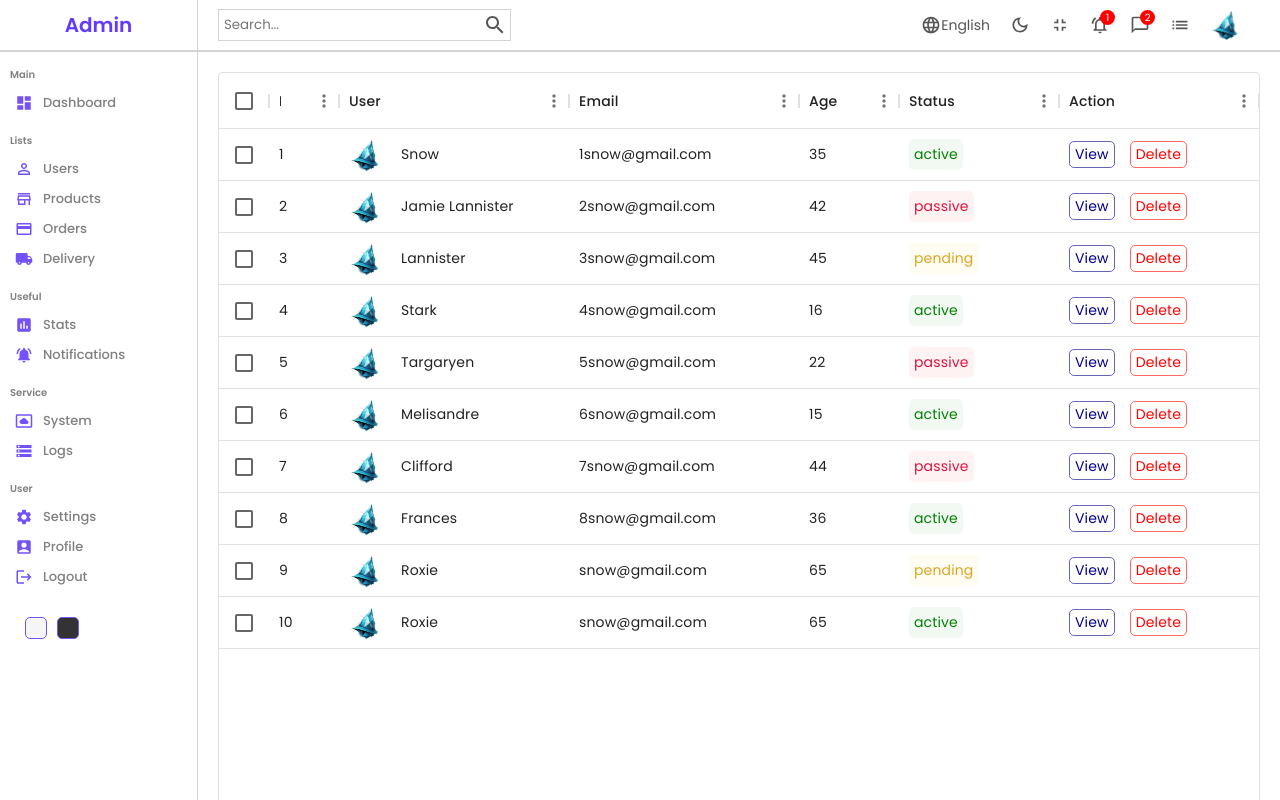
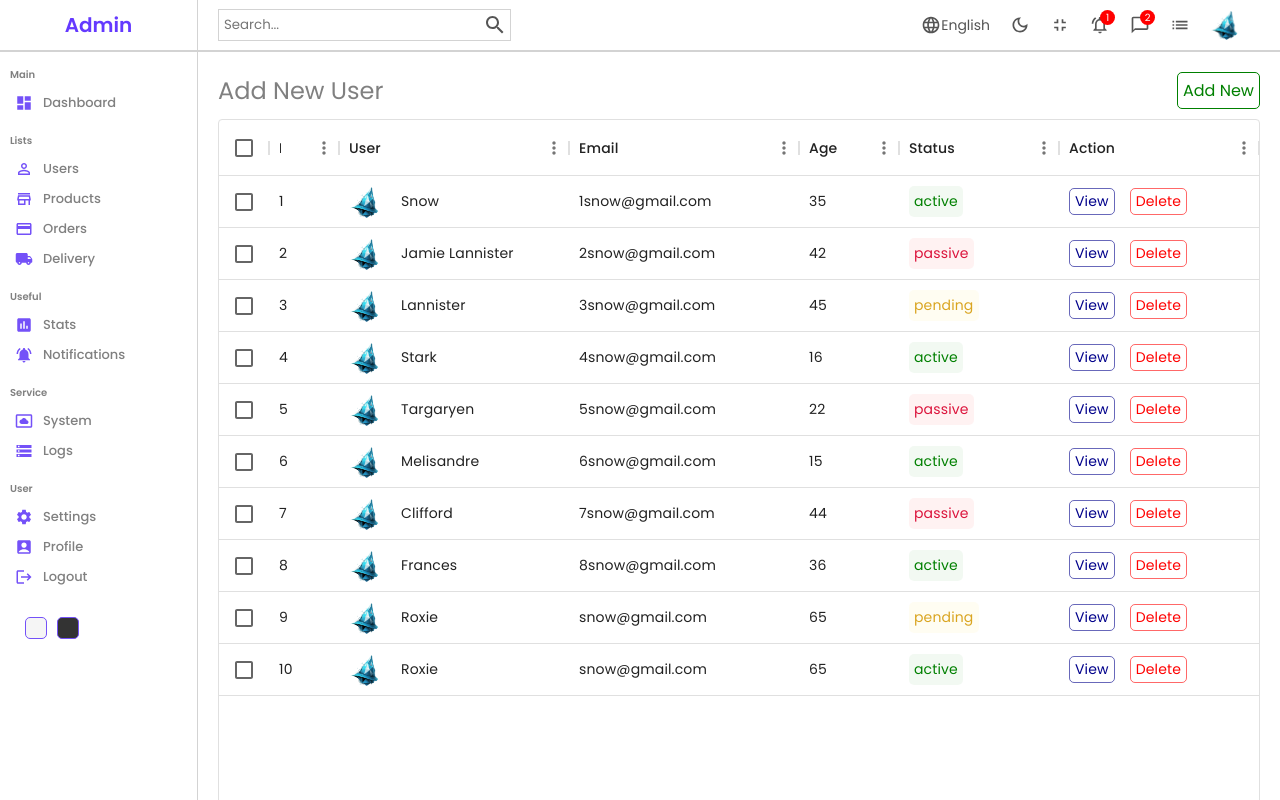
Before and after one commit to Coding-Jesus/Dashboard, a React (Create React App) app in the folder dashboard/: page /users in a window 1280 px wide. Shown: the top 800 px of the page. Built offline with nearby package versions, Linux system fonts and the light colour scheme.

Commit message:
add Router Dom Links

```diff
--- a/dashboard/src/components/datatable/Datatable.jsx
+++ b/dashboard/src/components/datatable/Datatable.jsx
@@ -1,6 +1,7 @@
 import './datatable.scss'
 import { DataGrid } from '@mui/x-data-grid';
 import { userColumns, userRows } from '../../datatablesource';
+import { Link } from 'react-router-dom';
 
 const Datatable = () => {
     const actionColumn = [{
@@ -10,7 +11,9 @@
         renderCell: () => {
             return (
                 <div className="cellAction">
-                    <div className="viewButton">View</div>
+                    <Link to="/users/test" style={{ textDecoration: "none" }}>
+                        <div className="viewButton">View</div>
+                    </Link>
                     <div className="deleteButton">Delete</div>
                 </div>
             );
@@ -19,6 +22,12 @@
     ];
     return (
         <div className="datatable">
+            <div className="datatableTitle">
+                Add New User
+                <Link to="/users/new" style={{ textDecoration: "none" }} className="link">
+                    Add New
+                </Link>
+            </div>
             <DataGrid
                 rows={userRows}
                 columns={userColumns.concat(actionColumn)}
--- a/dashboard/src/components/datatable/datatable.scss
+++ b/dashboard/src/components/datatable/datatable.scss
@@ -1,6 +1,27 @@
 .datatable {
     height: 850px;
     padding: 20px;
+
+    .datatableTitle {
+        width: 100%;
+        font-size: 24px;
+        color: gray;
+        margin-bottom: 10px;
+        display: flex;
+        align-items: center;
+        justify-content: space-between;
+
+        .link {
+            text-decoration: none;
+            color: green;
+            font-size: 16px;
+            font-weight: 400;
+            border: 1px solid green;
+            padding: 5px;
+            border-radius: 5px;
+            cursor: pointer;
+        }
+    }
 
     .cellWithImg {
         display: flex;
--- a/dashboard/src/components/sidebar/Sidebar.jsx
+++ b/dashboard/src/components/sidebar/Sidebar.jsx
@@ -11,30 +11,39 @@
 import SettingsIcon from '@mui/icons-material/Settings';
 import AccountBoxIcon from '@mui/icons-material/AccountBox';
 import LogoutIcon from '@mui/icons-material/Logout';
+import { Link } from 'react-router-dom';
 
 const sidebar = () => {
     return (
         <div className='sidebar'>
             <div className="top">
+                <Link to="/" style={{ textDecoration: "none" }}>
                     <span className="logo">Admin</span>
+                </Link>
             </div>
             <hr />
             <div className="center">
                 <ul>
                     <p className="title">Main</p>
+                    <Link to="/" style={{ textDecoration: "none" }}>
                         <li>
                             <DashboardIcon className="icon" />
                             <span>Dashboard</span>
                         </li>
+                    </Link>
                     <p className="title">Lists</p>
+                    <Link to="/users" style={{ textDecoration: "none" }}>
                         <li>
                             <PersonOutlineOutlinedIcon className="icon" />
                             <span>Users</span>
                         </li>
+                    </Link>
+                    <Link to="/products" style={{ textDecoration: "none" }}>
                         <li>
                             <StoreOutlinedIcon className="icon" />
                             <span>Products</span>
                         </li>
+                    </Link>
                     <li>
                         <CreditCardOutlinedIcon className="icon" />
                         <span>Orders</span>
```
Lines whose indentation alone changed are shown as unchanged.
